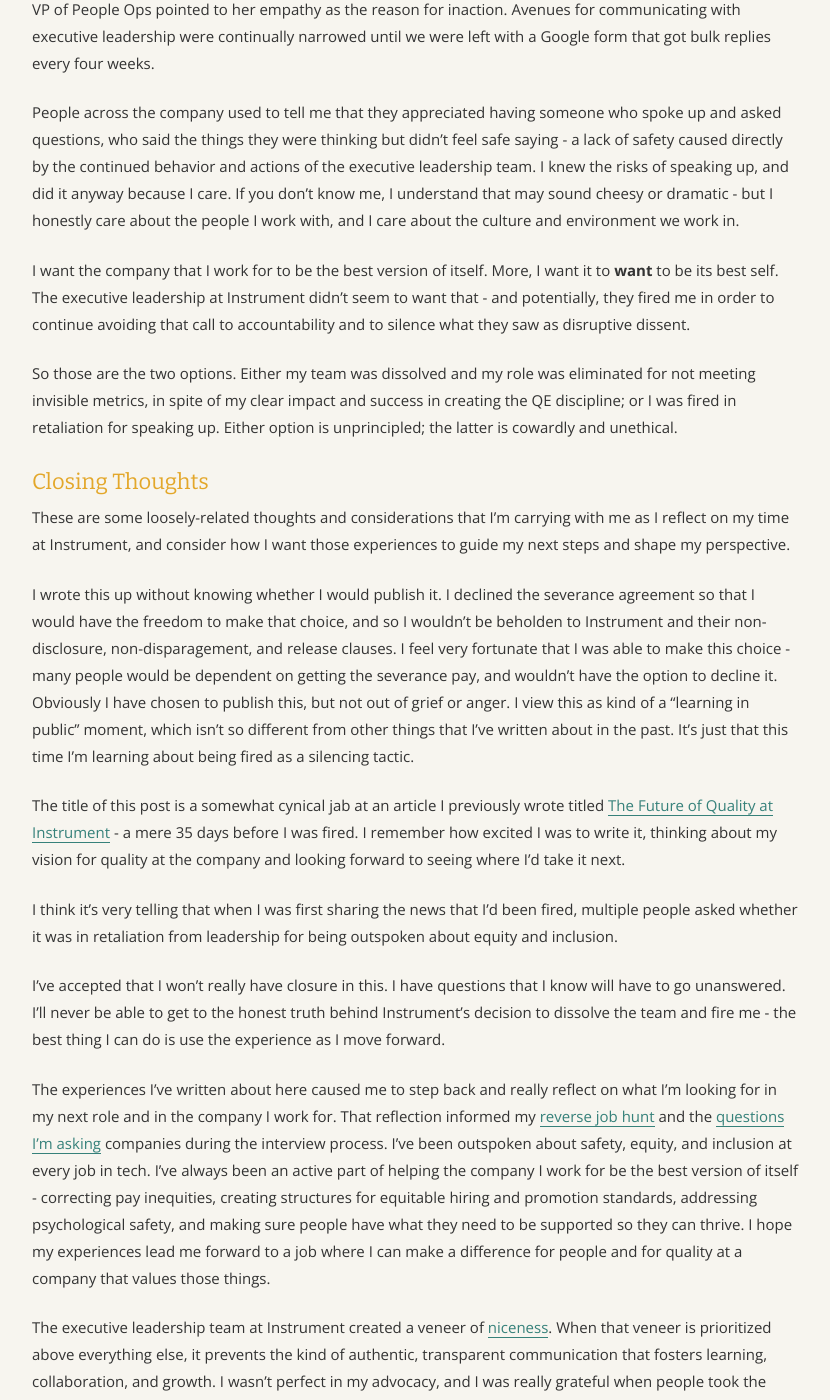
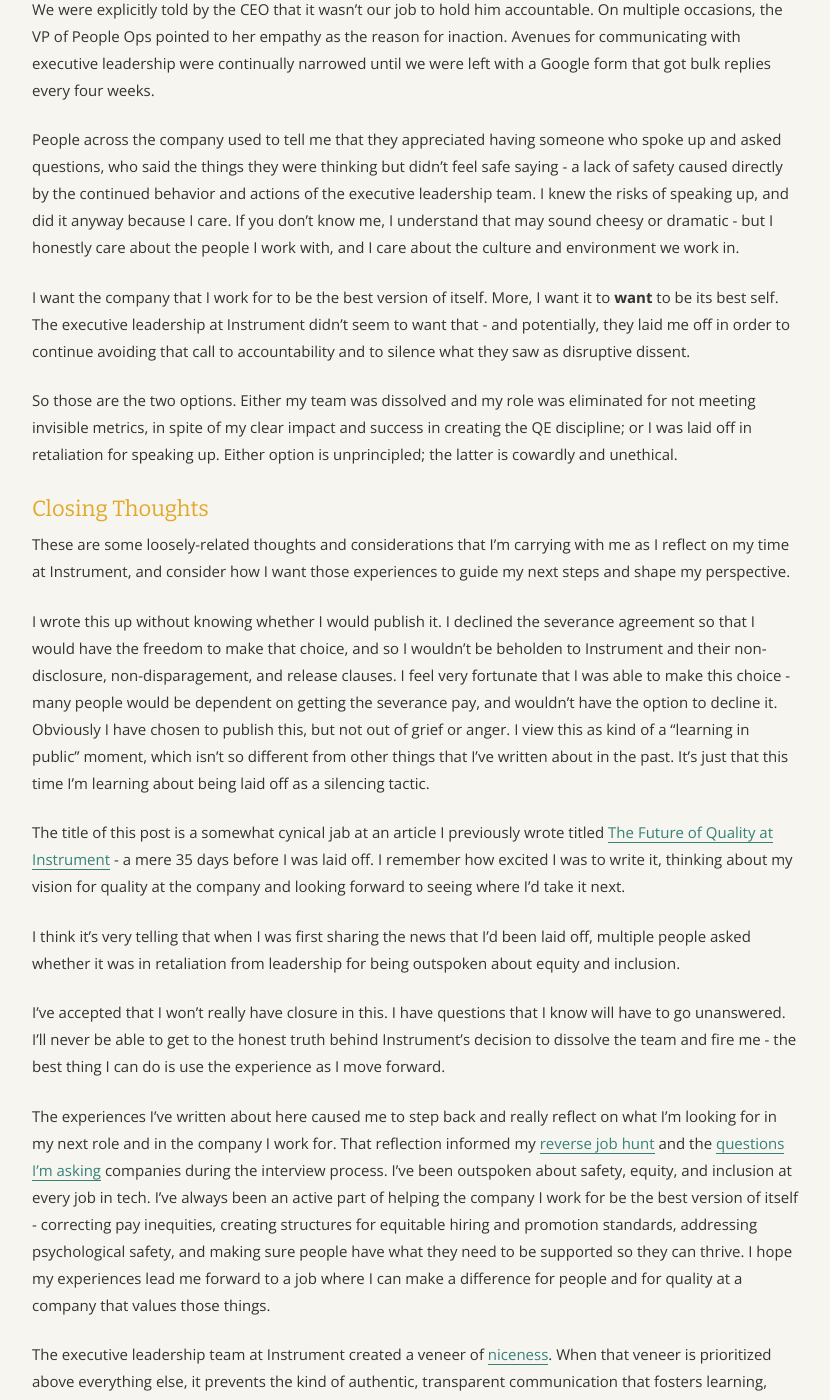
Before and after one commit to angelariggs/angelariggs.github.io, a Jekyll site: the page built from _posts/2020-10-13-thirty-five-days.md, in a window 1280 px wide and 1400 px high, scrolled down 3302 px. Shown: the whole window, without its empty margins (224-1054 px from the left). Built offline with Jekyll 4.4.1, drawn with Linux system fonts in a browser that asks for light colours; comment, search, counter and statistics services are not loaded; some of the changed text lies outside the part shown.

Commit message:
update to cross-ref layoff post

```diff
--- a/_posts/2020-10-13-thirty-five-days.md
+++ b/_posts/2020-10-13-thirty-five-days.md
@@ -12,7 +12,7 @@
 
 I feel pretty confident saying that nobody has ever gotten a DM like that and felt good about it after. On that call, the floor dropped out from under me as the VP of Engineering told me that the shared services model of our engineering team - where developers, strategists, producers, and QA engineers were loaned out to project teams in order to provide more specialized skillsets - wasn’t working out and they were dissolving our team. As a result, my role was being eliminated because I was too senior to “rehome” on another team outside of the shared services model.
 
-I initially starting writing this as a way to process my feelings at being fired without notice, and processing turned into reflection and trying to understand. There are two potential reasons for what happened - and in either case, the situation was handled extremely poorly.
+I initially starting writing this as a way to process my feelings at being laid off without notice, and processing turned into reflection and trying to understand. There are two potential reasons for what happened - and in either case, the situation was handled extremely poorly.
 
 ## Reason 1A - Hidden Metrics
 
@@ -32,7 +32,7 @@
 
 ## Reason 1B - Too Senior
 
-With the dissolution of our Shared Services Engineering team, most of my teammates were embedded onto existing project teams. My manager and I were the exceptions, deemed “too senior” to place within any of those teams. This reasoning doesn’t really make sense to me, and of course I have no way to ask questions about it - this topic was only ever presented to me in the conversation where I was fired.
+With the dissolution of our Shared Services Engineering team, most of my teammates were embedded onto existing project teams. My manager and I were the exceptions, deemed “too senior” to place within any of those teams. This reasoning doesn’t really make sense to me, and of course I have no way to ask questions about it - this topic was only ever presented to me in the conversation where I was notified about being laid off.
 
 My title as QA Manager was equivalent to Associate Technical Director on the engineering manager path, and roughly equivalent to Principal on the engineering IC (individual contributor) path. My role as a manager included work at both my own level and the level above mine, since I was the only non-IC person in the QE discipline. I was successfully engaging project teams with new biz, overseeing multiple projects, managing the QA engineer, and coaching throughout the org on various quality topics. I was also doing the work of a QA Engineer for multiple concurrent projects, since the VP of Engineering (and to my understanding, the CEO as well) was requiring a longer period of “proving out” internal QA before committing more budget to continue building out our team.
 
@@ -40,7 +40,7 @@
 
 ## Reason 2 - Silencing Dissent
 
-The reason that I never heard about any missed goals and why I wasn’t moved to a project team brings me to the second potential reason for being fired: that I was not fired because of challenges with the shared services model or my seniority, but because I was too outspoken on topics of safety, equity, and inclusion - and executive leadership felt threatened by it.
+The reason that I never heard about any missed goals and why I wasn’t moved to a project team brings me to the second potential reason for being laid off: that I was not laid off because of challenges with the shared services model or my seniority, but because I was too outspoken on topics of safety, equity, and inclusion - and executive leadership felt threatened by it.
 
 Like many companies in tech, Instrument went through a reckoning in the spring of 2020. One outcome of that reckoning was the acknowledgment that Instrument and executive leadership were failing their Black employees and failing to offer an inclusive, equitable environment where people felt safe and supported.
 
@@ -60,19 +60,19 @@
 
 People across the company used to tell me that they appreciated having someone who spoke up and asked questions, who said the things they were thinking but didn’t feel safe saying - a lack of safety caused directly by the continued behavior and actions of the executive leadership team. I knew the risks of speaking up, and did it anyway because I care. If you don’t know me, I understand that may sound cheesy or dramatic - but I honestly care about the people I work with, and I care about the culture and environment we work in.
 
-I want the company that I work for to be the best version of itself. More, I want it to **want** to be its best self. The executive leadership at Instrument didn’t seem to want that - and potentially, they fired me in order to continue avoiding that call to accountability and to silence what they saw as disruptive dissent.
+I want the company that I work for to be the best version of itself. More, I want it to **want** to be its best self. The executive leadership at Instrument didn’t seem to want that - and potentially, they laid me off in order to continue avoiding that call to accountability and to silence what they saw as disruptive dissent.
 
-So those are the two options. Either my team was dissolved and my role was eliminated for not meeting invisible metrics, in spite of my clear impact and success in creating the QE discipline; or I was fired in retaliation for speaking up. Either option is unprincipled; the latter is cowardly and unethical.
+So those are the two options. Either my team was dissolved and my role was eliminated for not meeting invisible metrics, in spite of my clear impact and success in creating the QE discipline; or I was laid off in retaliation for speaking up. Either option is unprincipled; the latter is cowardly and unethical.
 
 ## Closing Thoughts
 
 These are some loosely-related thoughts and considerations that I’m carrying with me as I reflect on my time at Instrument, and consider how I want those experiences to guide my next steps and shape my perspective.
 
-I wrote this up without knowing whether I would publish it. I declined the severance agreement so that I would have the freedom to make that choice, and so I wouldn’t be beholden to Instrument and their non-disclosure, non-disparagement, and release clauses. I feel very fortunate that I was able to make this choice - many people would be dependent on getting the severance pay, and wouldn’t have the option to decline it. Obviously I have chosen to publish this, but not out of grief or anger. I view this as kind of a "learning in public" moment, which isn't so different from other things that I've written about in the past. It's just that this time I'm learning about being fired as a silencing tactic.
+I wrote this up without knowing whether I would publish it. I declined the severance agreement so that I would have the freedom to make that choice, and so I wouldn’t be beholden to Instrument and their non-disclosure, non-disparagement, and release clauses. I feel very fortunate that I was able to make this choice - many people would be dependent on getting the severance pay, and wouldn’t have the option to decline it. Obviously I have chosen to publish this, but not out of grief or anger. I view this as kind of a "learning in public" moment, which isn't so different from other things that I've written about in the past. It's just that this time I'm learning about being laid off as a silencing tactic.
 
-The title of this post is a somewhat cynical jab at an article I previously wrote titled [The Future of Quality at Instrument](https://angelariggs.github.io/articles/future-of-quality-at-instrument) - a mere 35 days before I was fired. I remember how excited I was to write it, thinking about my vision for quality at the company and looking forward to seeing where I’d take it next.
+The title of this post is a somewhat cynical jab at an article I previously wrote titled [The Future of Quality at Instrument](https://angelariggs.github.io/articles/future-of-quality-at-instrument) - a mere 35 days before I was laid off. I remember how excited I was to write it, thinking about my vision for quality at the company and looking forward to seeing where I’d take it next.
 
-I think it’s very telling that when I was first sharing the news that I’d been fired, multiple people asked whether it was in retaliation from leadership for being outspoken about equity and inclusion.
+I think it’s very telling that when I was first sharing the news that I’d been laid off, multiple people asked whether it was in retaliation from leadership for being outspoken about equity and inclusion.
 
 I’ve accepted that I won’t really have closure in this. I have questions that I know will have to go unanswered. I’ll never be able to get to the honest truth behind Instrument’s decision to dissolve the team and fire me - the best thing I can do is use the experience as I move forward.
 
@@ -80,6 +80,6 @@
 
 The executive leadership team at Instrument created a veneer of [niceness](https://medium.com/@yaholo/stop-being-nice-start-being-kind-ff6177464131). When that veneer is prioritized above everything else, it prevents the kind of authentic, transparent communication that fosters learning, collaboration, and growth. I wasn’t perfect in my advocacy, and I was really grateful when people took the time to call me in and let me know where I was failing or letting them down. And just like I wasn’t perfect, I didn’t expect perfection from executive leadership. But speaking up and asking them to actually be better instead of just paying [lip service](https://www.merriam-webster.com/dictionary/lip%20service) threatened that veneer, and ultimately it was just too thick to get through.
 
-I really want to write up a blog post around the topic of being fired - I don’t think it’s all that uncommon, but it’s something that feels shameful and embarrassing so people don’t really talk about it. Let’s normalize it as something that happens so we can talk about it, and we can share how we’re feeling and we can get the support we need when we’re going through it.
+I really want to write up a blog post around the topic of being [laid off]({% post_url 2022-06-12-talking-about-layoffs %}) - I don’t think it’s all that uncommon, but it’s something that feels shameful and embarrassing so people don’t really talk about it. Let’s normalize it as something that happens so we can talk about it, and we can share how we’re feeling and we can get the support we need when we’re going through it.
 
 And finally - thank you with all my heart to everyone who responded with such kindness when I was sharing the news, who offered support and encouragement, who spoke up, who made connections or sent a job req my way. You all helped make a terrible time a little easier, and I appreciate you so much ❤️
```
Also changed, not shown: other parts of _posts/2020-10-13-thirty-five-days.md (+1 -1 lines).
